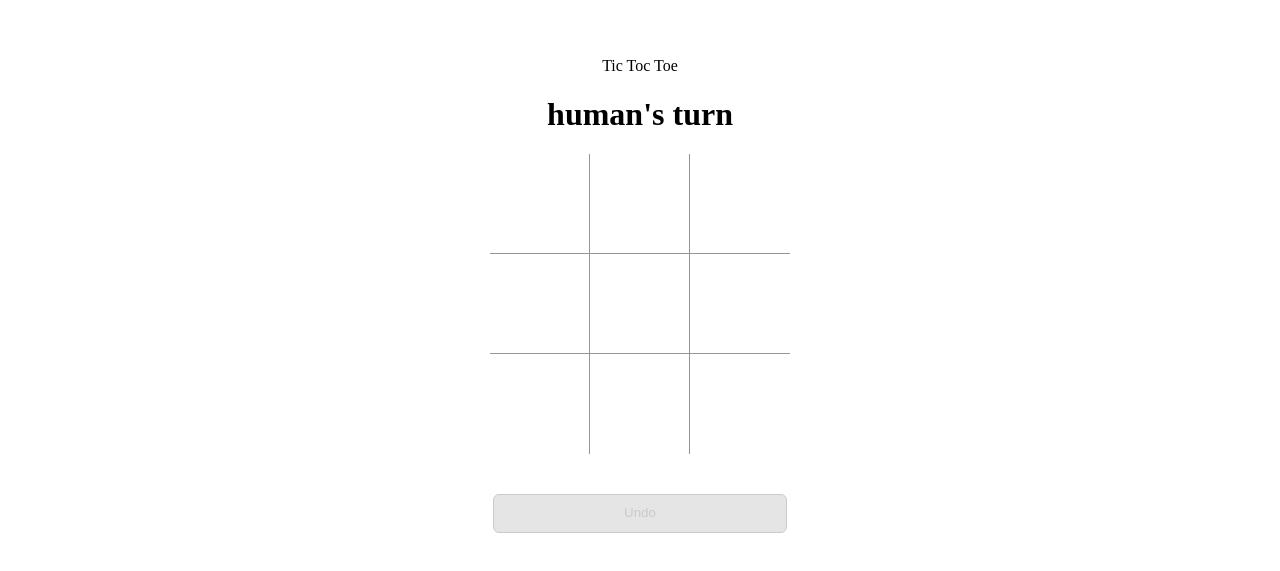
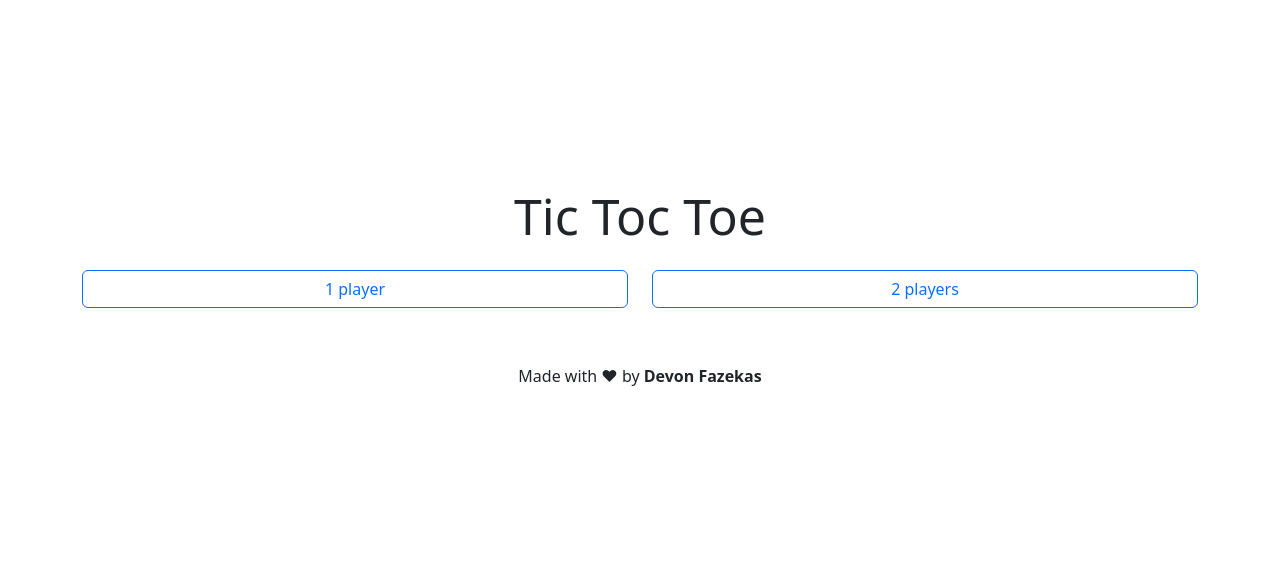
Before and after one commit to DFazekas/react_tic-toc-toe, a React (Create React App) app: page / in a window 1280 px wide. Shown: the part 105-676 px from the top of the page. Built offline with nearby package versions, Linux system fonts and the light colour scheme.

Commit message:
Add homepage and player number controls

```diff
--- a/package.json
+++ b/package.json
@@ -10,8 +10,11 @@
     "@types/node": "^16.18.11",
     "@types/react": "^18.0.26",
     "@types/react-dom": "^18.0.10",
+    "bootstrap": "^5.2.3",
     "react": "^18.2.0",
+    "react-bootstrap": "^2.7.0",
     "react-dom": "^18.2.0",
+    "react-router-dom": "^6.6.2",
     "react-scripts": "5.0.1",
     "styled-components": "^5.3.6",
     "typescript": "^4.9.4",
--- a/src/App.tsx
+++ b/src/App.tsx
@@ -1,9 +1,10 @@
 import { useEffect, useState } from 'react'
-import { Board, UndoButton } from './App.styled'
+import { Board } from './App.styled'
 import Button from './components/Button/Button'
 import findWinner from './utils/findWinner'
 import findRandomMove from './utils/npc'
 import undoHistory from './utils/undoHistory'
+import { Container, Row, Button as BootstrapButton } from 'react-bootstrap'
 
 const initialTiles: string[] = Array(9).fill('')
 let players: player[]
@@ -25,7 +26,7 @@ function App({ numPlayers = 1 }: { numPlayers: number }) {
   useEffect(() => {
     // Initialize players.
     players = initializePlayers(numPlayers)
-  }, [])
+  }, [numPlayers])
 
   const [tiles, setTiles] = useState<string[]>(initialTiles)
   const [turn, setTurn] = useState<player>(initializePlayers(numPlayers)[0])
@@ -135,10 +136,28 @@ function App({ numPlayers = 1 }: { numPlayers: number }) {
     )
   }
 
+  const TurnDisplay = () => {
+    if (numPlayers === 2) {
+      return <h1>{turn.piece.toUpperCase()}'s turn</h1>
+    }
+    if (turn.player === 'npc') {
+      return <h1>NPC's turn</h1>
+    }
+    return <h1>Human's turn</h1>
+  }
+
   return (
     <div className='App'>
-      <div>Tic Toc Toe</div>
-      {winner ? <WinnerDisplay /> : <h1>{turn.player}'s turn</h1>}
+      <Container>
+        <Row xs={1} className='mb-5'>
+          <BootstrapButton variant='light' href='/'>
+            Home
+          </BootstrapButton>
+        </Row>
+        <Row className='mb-2'>
+          {winner ? <WinnerDisplay /> : <TurnDisplay />}
+        </Row>
+        <Row>
           <Board>
             {tiles.map((tile, index) => (
               <Button
@@ -150,13 +169,23 @@ function App({ numPlayers = 1 }: { numPlayers: number }) {
               </Button>
             ))}
           </Board>
-      <UndoButton
-        id='undo'
+        </Row>
+        <Row>
+          <BootstrapButton
+            variant={
+              winner !== null
+                ? 'danger'
+                : history.length < 2
+                ? 'outline-dark'
+                : 'dark'
+            }
             disabled={history.length < 2}
             onClick={() => onUndoClick()}
           >
             Undo
-      </UndoButton>
+          </BootstrapButton>
+        </Row>
+      </Container>
     </div>
   )
 }
--- a/src/index.tsx
+++ b/src/index.tsx
@@ -1,13 +1,34 @@
 import React from 'react'
 import ReactDOM from 'react-dom/client'
+import { RouterProvider } from 'react-router'
+import { createBrowserRouter } from 'react-router-dom'
 import App from './App'
-import { GlobalStyle } from './global-style'
 import './index.css'
+import Home from './pages/home'
+import 'bootstrap/dist/css/bootstrap.min.css'
 
 const root = ReactDOM.createRoot(document.getElementById('root') as HTMLElement)
+
+const router = createBrowserRouter([
+  {
+    path: '/',
+    element: <Home />
+  },
+  {
+    path: '*',
+    element: <Home />
+  },
+  {
+    path: '/single-player',
+    element: <App numPlayers={1} />
+  },
+  {
+    path: '/multi-player',
+    element: <App numPlayers={2} />
+  }
+])
 root.render(
   <React.StrictMode>
-    <GlobalStyle />
-    <App numPlayers={1} />
+    <RouterProvider router={router} />
   </React.StrictMode>
 )
--- /dev/null
+++ b/src/pages/home.tsx
@@ -0,0 +1,65 @@
+import {
+  Button,
+  Container,
+  Row,
+  Col,
+  Popover,
+  OverlayTrigger
+} from 'react-bootstrap'
+
+const popover = (
+  <Popover id='popover-basic'>
+    <Popover.Header as='h3'>Popover right</Popover.Header>
+    <Popover.Body>
+      Devon is a versatile software engineer entrepreneur passionate about
+      helping others live better lives by creating environments that encourage
+      creativity and innovation.
+      <br />
+      <hr />
+      Read more on{' '}
+      <a href='https://www.linkedin.com/in/devon-fazekas' target='_blank'>
+        LinkedIn
+      </a>
+      .
+    </Popover.Body>
+  </Popover>
+)
+
+export default function Home() {
+  return (
+    <Container>
+      <Row>
+        <h1 style={{ fontSize: '50px' }}>Tic Toc Toe</h1>
+      </Row>
+
+      <Row className='mt-3'>
+        <Col md={6} sm={12} className='d-grid mb-2'>
+          <Button href='/single-player' variant='outline-primary'>
+            1 player
+          </Button>
+        </Col>
+        <Col md={6} sm={12} className='d-grid mb-2'>
+          <Button href='/multi-player' variant='outline-primary'>
+            2 players
+          </Button>
+        </Col>
+      </Row>
+
+      <Row className='mt-5'>
+        <p>
+          Made with ♥ by{' '}
+          {
+            <OverlayTrigger
+              rootClose
+              trigger='click'
+              placement='top'
+              overlay={popover}
+            >
+              <b>Devon Fazekas</b>
+            </OverlayTrigger>
+          }
+        </p>
+      </Row>
+    </Container>
+  )
+}
--- a/src/utils/findWinner.ts
+++ b/src/utils/findWinner.ts
@@ -30,6 +30,7 @@ export default function findWinner(tiles: string[]): Winner {
         winner = tiles[g[0]] as winnerType
         return true
       }
+      return false
     })
   ) {
     return { player: winner, group: winnerGroup }
```
Lines whose indentation alone changed are shown as unchanged.
